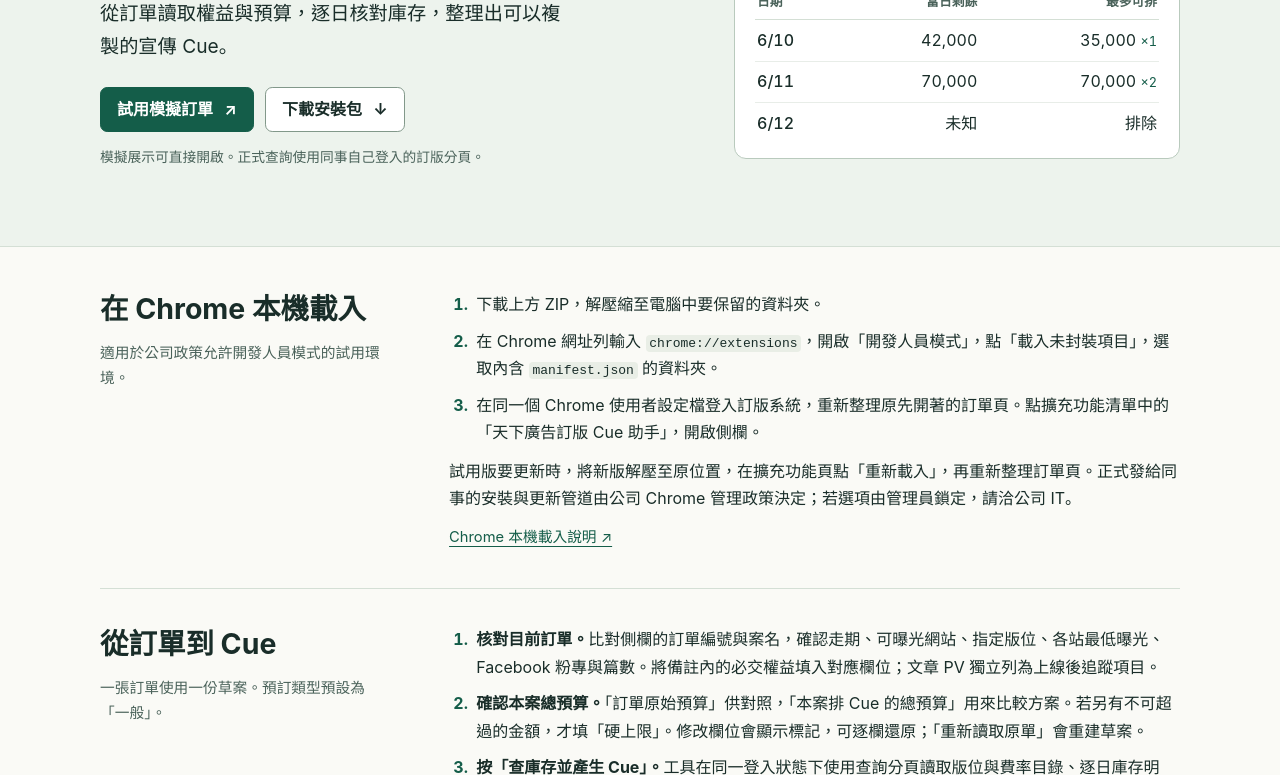
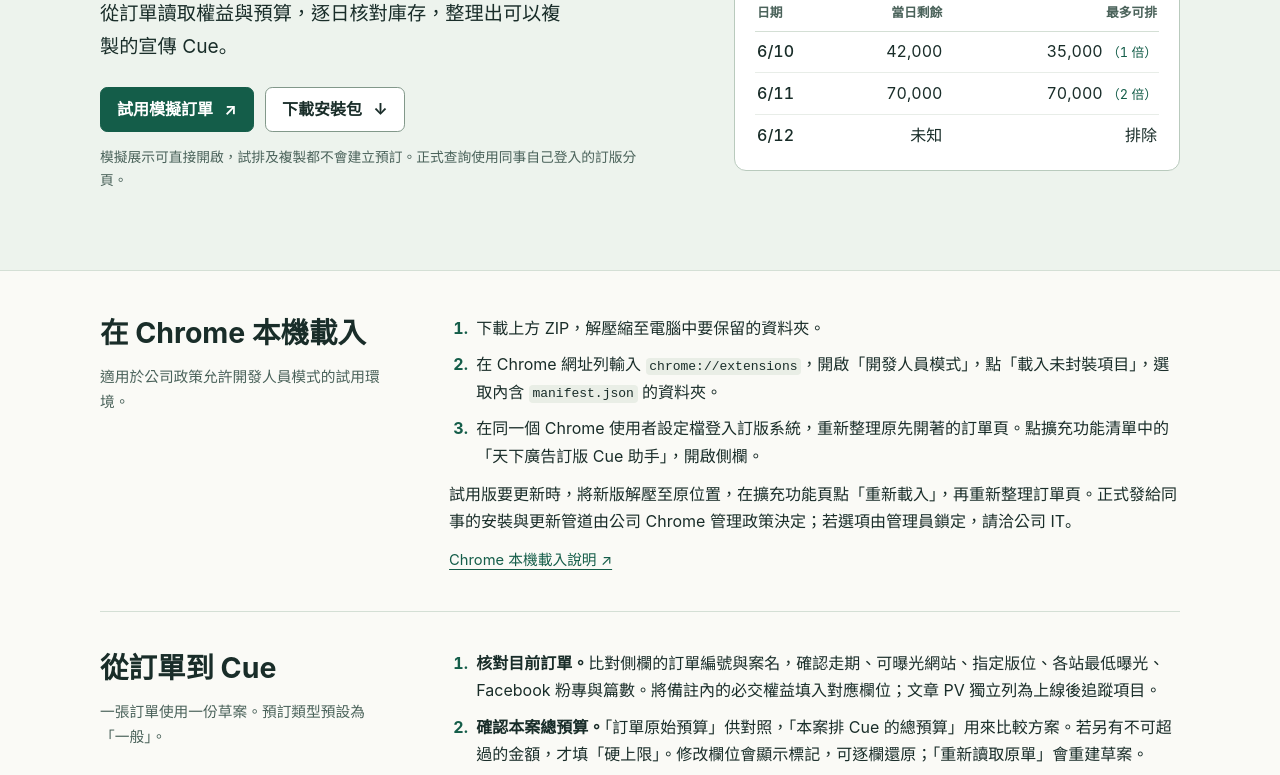
Before and after one commit to cms-copy-studio/cue-assistant, a browser extension: page docs/index.html in a window 1280 px wide. Shown: the part 281-1056 px from the top of the page. Drawn offline with Linux system fonts and the light colour scheme.

Commit message:
Clarify the mock booking flow and recommended daily multiples

```diff
--- a/docs/index.html
+++ b/docs/index.html
@@ -24,15 +24,15 @@
           <h1>Cue 助手</h1>
           <p class="lead">從訂單讀取權益與預算，逐日核對庫存，整理出可以複製的宣傳 Cue。</p>
           <div class="actions"><a class="button primary" href="demo/">試用模擬訂單 <span aria-hidden="true">↗</span></a><a class="button" href="downloads/cue-assistant.zip" download>下載安裝包 <span aria-hidden="true">↓</span></a></div>
-          <p class="helper">模擬展示可直接開啟。正式查詢使用同事自己登入的訂版分頁。</p>
+          <p class="helper">模擬展示可直接開啟，試排及複製都不會建立預訂。正式查詢使用同事自己登入的訂版分頁。</p>
         </div>
         <figure class="sample">
           <figcaption><strong>逐日庫存怎麼看</strong><span>模擬資料</span></figcaption>
           <p>同一版位，每日推薦曝光 <b>35,000</b> 次</p>
           <table>
             <thead><tr><th scope="col">日期</th><th scope="col">當日剩餘</th><th scope="col">最多可排</th></tr></thead>
-            <tbody><tr><th scope="row">6/10</th><td>42,000</td><td>35,000 <small>×1</small></td></tr>
-              <tr><th scope="row">6/11</th><td>70,000</td><td>70,000 <small>×2</small></td></tr>
+            <tbody><tr><th scope="row">6/10</th><td>42,000</td><td>35,000 <small>（1 倍）</small></td></tr>
+              <tr><th scope="row">6/11</th><td>70,000</td><td>70,000 <small>（2 倍）</small></td></tr>
               <tr><th scope="row">6/12</th><td>未知</td><td>排除</td></tr></tbody>
           </table>
         </figure>
```
